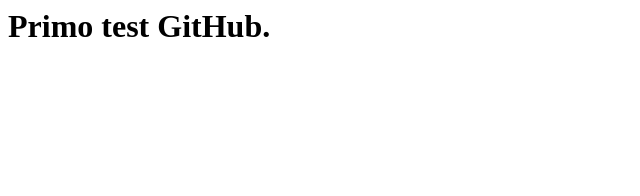
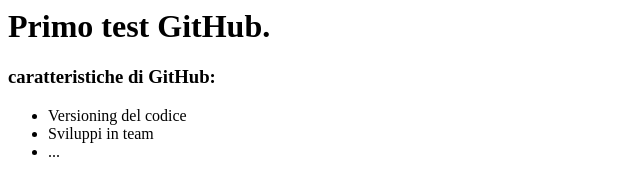
Before and after one commit to LucArmellini/test, a plain HTML site: page index.html in a window 1280 px wide. Shown: the whole page, without its empty margins (0-640 px from the left). Drawn offline with Linux system fonts and the light colour scheme.

Commit message:
Aggiunto elenco caratteristiche git

```diff
--- a/index.html
+++ b/index.html
@@ -4,5 +4,13 @@
     </head>
     <body>
         <h1> Primo test GitHub. </h1>
+        <h3>caratteristiche di GitHub:</h3>
+        <ul>
+            <li>
+                Versioning del codice
+            </li>
+            <li>Sviluppi in team</li>
+            <li>...</li>
+        </ul>
     </body>
 </html>
```
